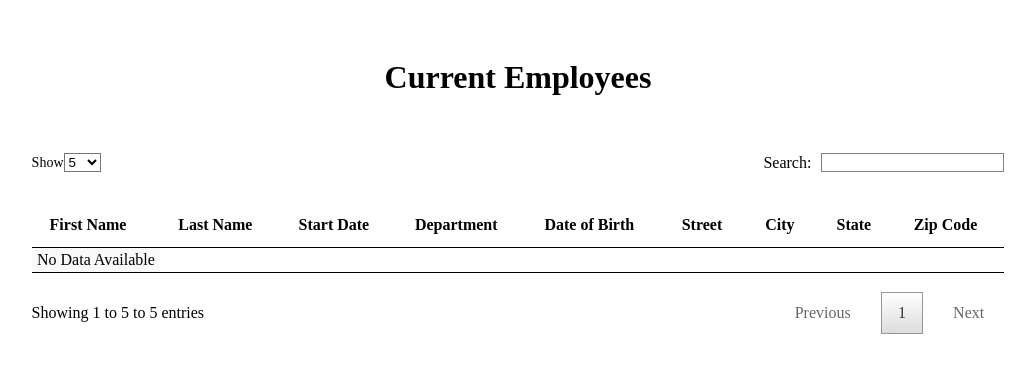
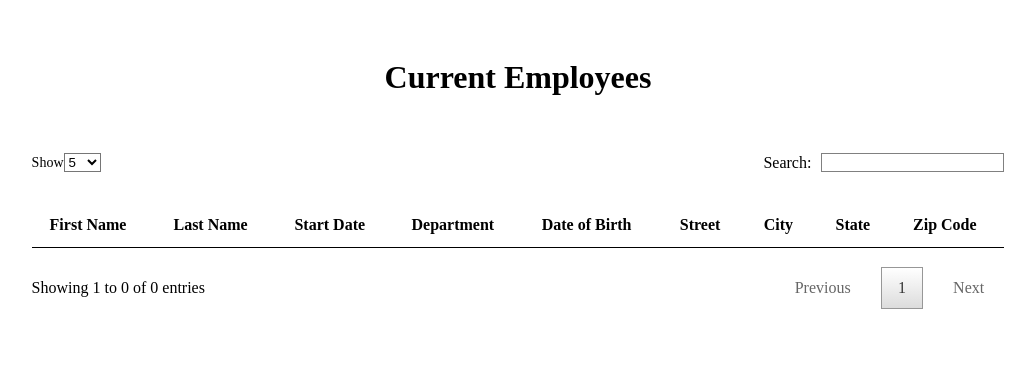
Before and after one commit to jorisbertier/HRnet, a React (Vite) app: page /employeeList in a window 1280 px wide. Shown: the top 372 px of the page, without its empty margins (122-1157 px from the left). Built offline with nearby package versions, Linux system fonts and the light colour scheme.

Commit message:
const rowsPerPage numerotation

```diff
--- a/src/components/Table/index.jsx
+++ b/src/components/Table/index.jsx
@@ -11,7 +11,6 @@ const Table = () => {
         pageSize: 5,
     });
 
-    console.log('pagination', pagination.pageIndex)
     useEffect(() => {
         const storedEmployees = JSON.parse(localStorage.getItem('employees')) || [];
         setEmployees(storedEmployees);
@@ -85,6 +84,10 @@ const Table = () => {
         // onGlobalFilterChange: setSearch,
     });
 
+    const currentPage = pagination.pageIndex + 1;
+    const rowsPerPage = Math.min((pagination.pageIndex + 1) *pagination.pageSize, filteredData.length);
+    const rowsPerPageInitial = (pagination.pageIndex * pagination.pageSize) + 1;
+
 
     return (
         <div className="table-container">
@@ -135,13 +138,13 @@ const Table = () => {
                 </tr>
                 ))}
             </tbody>
-                {employees.length === 0 && <tr className="no-data">No Data Available</tr>}
+                {/* {employees.length === 0 && <tr className="no-data">No Data Available</tr>} */}
             </table>
             <div className="pagination-container">
-                <div>Showing 1 to 5 to 5 entries</div>
+                <div>Showing {rowsPerPageInitial} to {rowsPerPage} of {filteredData.length} entries</div>
                 <div className="pagination">
                     <button className="prev" onClick={() => table.previousPage()} disabled={!table.getCanPreviousPage()}>Previous</button>
-                    <span className="numerotation">{pagination.pageIndex + 1}</span>
+                    <span className="numerotation">{currentPage}</span>
                     <button className="next" onClick={() => table.nextPage()} disabled={!table.getCanNextPage()}>Next</button>
                 </div>
             </div>
```
